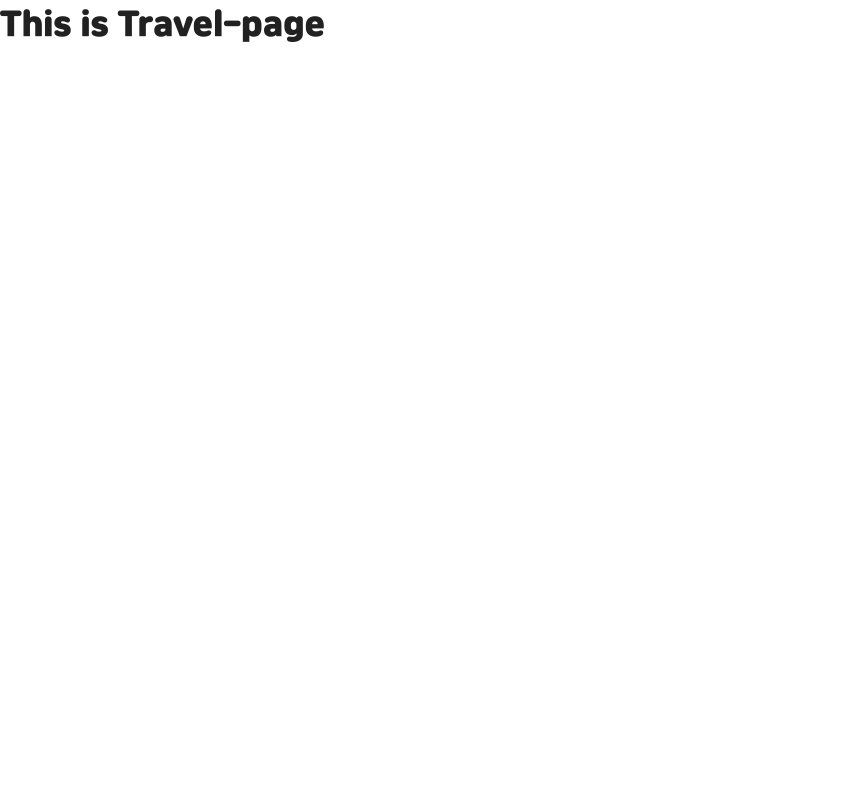
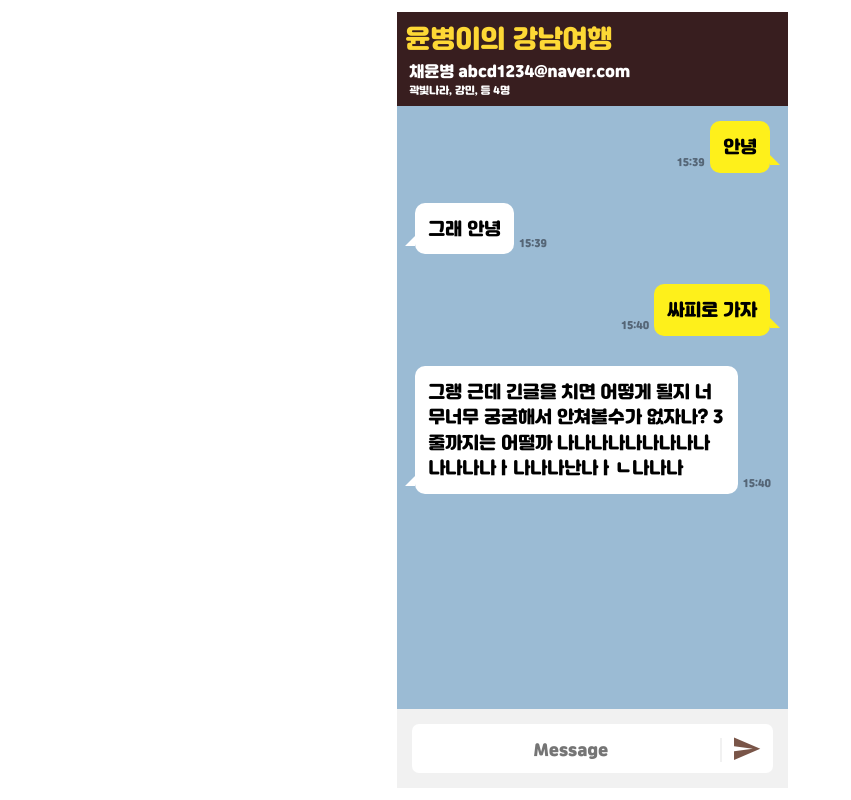
Before and after one commit to NerdInRoom/virtualtraveler-vue, a Vue app in the folder client/: page /travel/1 in a window 1280 px wide. Shown: the whole page, without its empty margins (0-851 px from the left). Built offline with nearby package versions, Linux system fonts and the light colour scheme.

Commit message:
ui complete

```diff
--- a/client/package.json
+++ b/client/package.json
@@ -9,6 +9,8 @@
   "dependencies": {
     "core-js": "^3.1.2",
     "firebase": "^7.2.2",
+    "node-sass": "^4.13.0",
+    "sass-loader": "^8.0.0",
     "vue": "^2.6.10",
     "vue-router": "^3.0.6",
     "vuetify": "^2.1.0",
@@ -17,8 +19,6 @@
   "devDependencies": {
     "@vue/cli-plugin-babel": "^4.0.0",
     "@vue/cli-service": "^4.0.0",
-    "sass": "^1.19.0",
-    "sass-loader": "^8.0.0",
     "vue-cli-plugin-vuetify": "^1.1.1",
     "vue-template-compiler": "^2.6.10",
     "vuetify-loader": "^1.3.0"
--- a/client/src/App.vue
+++ b/client/src/App.vue
@@ -1,6 +1,7 @@
 <template>
 	<v-app>
-		<router-view></router-view>
+		<Travel />
+		<!-- <router-view></router-view> -->
 	</v-app>
 </template>
 
--- /dev/null
+++ b/client/src/components/ChatRoom.vue
@@ -0,0 +1,241 @@
+<template>
+<v-container
+	class="room d-flex flex-column"
+>
+	<div class="chat-header">
+		<h1 class="room-title">윤병이의 강남여행</h1>
+		<div class="room-info">
+			<span class="room-master">
+				채윤병 abcd1234@naver.com
+			</span>
+			<span class="room-traveler">
+				곽빛나라, 강민, 등 4명
+			</span>
+		</div>
+	</div>
+	<div class="chat-body">
+		<transition-group class="text-area" tag="div">
+			<div
+				class="message"
+				v-for="chat in storedChatLog"
+				:key="chat.index"
+				v-bind:class="{to: chat.to, from: chat.from}"
+			>
+				<p v-bind:class="{to: chat.to, from: chat.from}">
+					{{ chat.text }}
+					<span
+						class="time-stamp"
+						v-bind:class="{to: chat.to, from: chat.from}"
+					>
+						{{ chat.when }}
+					</span>
+					<span
+						class="tail"
+						v-bind:class="{to: chat.to, from: chat.from}"
+					>
+					</span>
+				</p>
+			</div>
+		</transition-group>
+	</div>
+	<div class="chat-footer">
+		<div class="chat-input">
+			<input
+				class="input-text"
+				v-on:keyup.enter="sendChat"
+				v-model="inputText"
+				placeholder="Message"
+				autocomplete="off"
+			/>
+			<v-icon
+				class="sendbtn"
+				@click="sendChat"
+				size="30"
+				color="brown"
+			>
+				mdi-send
+			</v-icon>
+		</div>
+	</div>
+</v-container>
+</template>
+
+<script>
+export default {
+  data: () => ({
+	inputText: '',
+	storedChatLog: [
+						{ index: 1, to: true, from: false, text: "안녕", when: "15:39" },
+						{ index: 2, to: false, from: true, text: "그래 안녕", when: "15:39" },
+						{ index: 3, to: true, from: false, text: "싸피로 가자", when: "15:40" },
+						{ index: 4, to: false, from: true, text: "그랭 근데 긴글을 치면 어떻게 될지 너무너무 궁굼해서 안쳐볼수가 없자나? 3줄까지는 어떨까 나나나나나나나나나나나나나ㅏ나나나난나ㅏㄴ나나나", when: "15:40" }
+					]
+  }),
+  methods: {
+	  clearInput() {
+		  this.inputText = '';
+	  },
+	  sendChat() {
+		  if(this.inputText === '') return;
+		  // Sending Chat logic
+	  }
+  },
+  computed: {
+	  // Get ChatLog
+  },
+  updated() {
+	  //this.$emit('scrollBottom');
+  }
+};
+</script>
+<style lang="scss" scoped>
+	.room {
+		height: 800px;
+		width: 35%;
+		.chat-footer {
+			display: flex;
+			justify-content: center;
+			height: 100px;
+			background-color: #F1F1F1;
+
+			.chat-input {
+				margin: 15px;
+				height: 49px;
+				width: 100%;
+				border-radius: 7px;
+				background-color: white;
+
+				.sendbtn {
+					margin-bottom: 5px;
+					margin-left: 10px;
+					margin-right: 10px;
+					color: #381e1f;
+					-webkit-transition: all 0.3s ease-in-out;
+					-moz-transition: all 0.3s ease-in-out;
+					-o-transition: all 0.3s ease-in-out;
+					-ms-transition: all 0.3s ease-in-out;
+					&:hover {
+						opacity: 0.3;
+						cursor: pointer;
+					}
+				}
+			}
+			.input-text {
+				font-size: 16px;
+				text-align: center;
+				margin-left: 10px;
+				margin-top: 14px;
+				width: 83%;
+				border: none;
+				border-right: solid 2px #F1F1F1;
+				&:focus {
+					outline: none;
+				}
+			}
+		}
+		.chat-body {
+			height: 100%;
+			.text-area {
+				background-color: #9bbbd4;
+				height: 100%;
+				width: 100%;
+				overflow-y: scroll;
+				-ms-overflow-style: none;
+				&::-webkit-scrollbar {
+					display: none;
+				}
+			}
+			.message {
+				width: 98%;
+				height: auto;
+				overflow: hidden;
+				&.to {
+					padding: 5px 0 5px 40px;
+				}
+				&.from {
+					padding: 5px 40px 5px 0;
+					margin-left: 8px;
+				}
+				p {
+					position: relative;
+					display: block;
+					text-align: left;
+					word-break: break-all;
+					padding: 13px;
+					margin: 10px;
+					font-size: 17px;
+					font-weight: 400;
+					border-radius: 10px;
+					&.to {
+						background-color: #fef01b;
+						color: black;
+						float: right;
+					}
+					&.from {
+						color: black;
+						background-color: #ffffff;
+						float: left;
+					}
+				}
+			}
+			.tail {
+				position: absolute;
+				bottom: 8px;
+				width: 10px;
+				height: 10px;
+				&.to {
+					right: -10px;
+					border-bottom: 10px solid #fef01b;
+					border-right: 10px solid transparent;
+					border-top-right-radius: 10px;
+				}
+				&.from {
+					left: -10px;
+					border-bottom: 10px solid #ffffff;
+					border-left: 10px solid transparent;
+					border-top-left-radius: 10px;
+				}
+			}
+			.time-stamp {
+				&.to {
+					position: absolute;
+					color: #556677;
+					font-size: 10px;
+					bottom: 3px;
+					left: -33px;
+				}
+				&.from {
+					position: absolute;
+					color: #556677;
+					font-size: 10px;
+					bottom: 3px;
+					right: -33px;
+				}
+			}
+		}
+		.chat-header {
+			background-color: #381e1f;
+			h1 {
+				color: #FDD835;
+				margin-top: 8px;
+				margin-left: 8px;
+				margin-bottom: 3px;
+				font-size: 25px;
+				font-weight: bold;
+			}
+			.room-info {
+				color: white;
+				margin-left: 12px;
+				margin-bottom: 8px;
+				.room-master {
+					display: block;
+					font-size: 15px;
+				}
+				.room-traveler {
+					display: block;
+					font-size: 10px;
+				}
+			}
+		}
+	}
+</style>
--- a/client/src/views/Travel.vue
+++ b/client/src/views/Travel.vue
@@ -1,15 +1,20 @@
 <template>
-    <div class="travel">
-        <h1>This is Travel-page</h1>
-    </div>
+    <v-container
+		class="d-flex flex-row ma-0 pa-0"
+	>
+		<!-- <RoadView /> -->
+		<ChatRoom />
+    </v-container>
 </template>
 
 <script>
+import ChatRoom from '@/components/ChatRoom.vue';
+// import RoadView from '@/components/RoadView.vue';
 
 export default {
-  name: 'travel',
   components: {
-
+	ChatRoom,
+	// RoadView
   }
 }
 </script>
```
Also changed, not shown: 1 other file (tests, documents, lock files or other folders).
